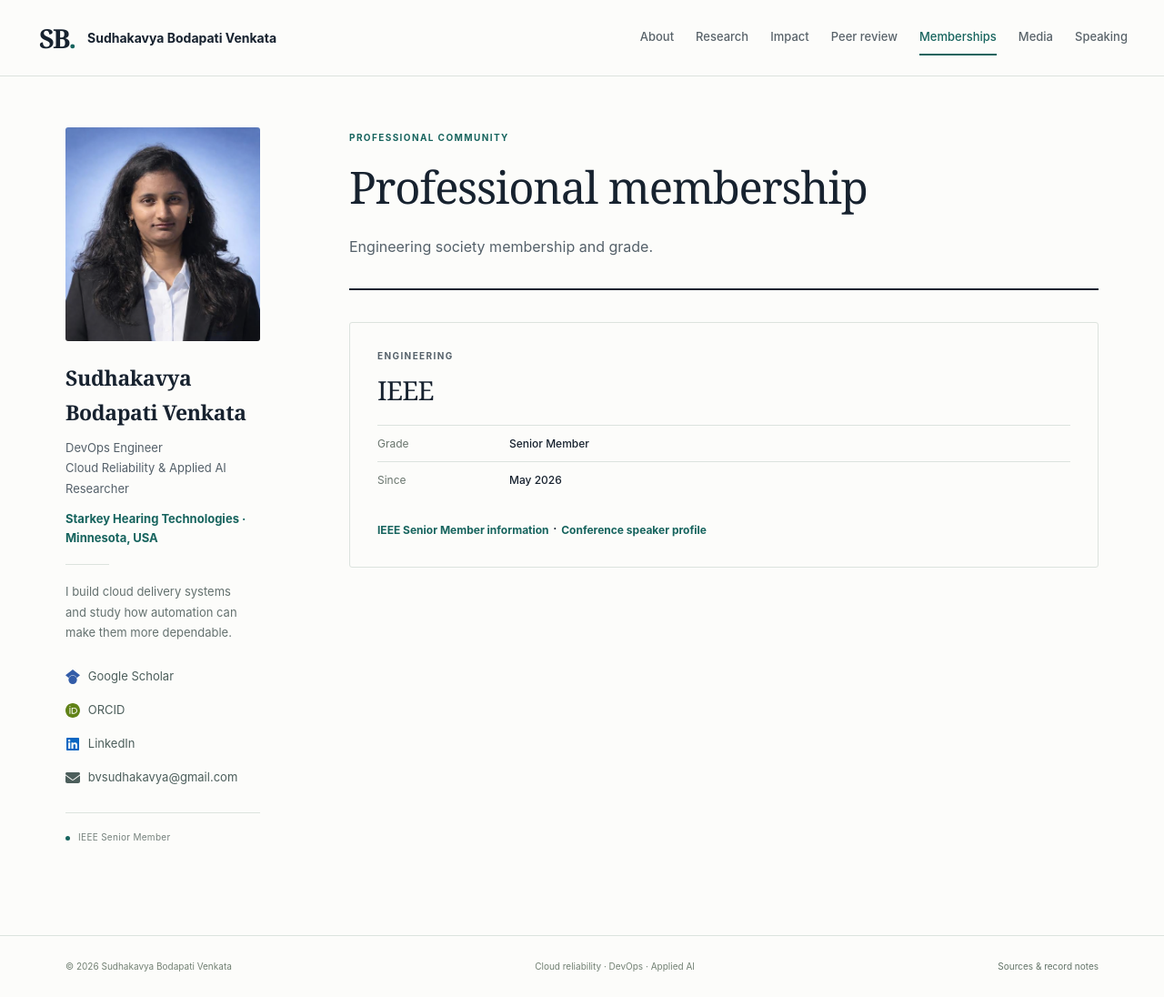
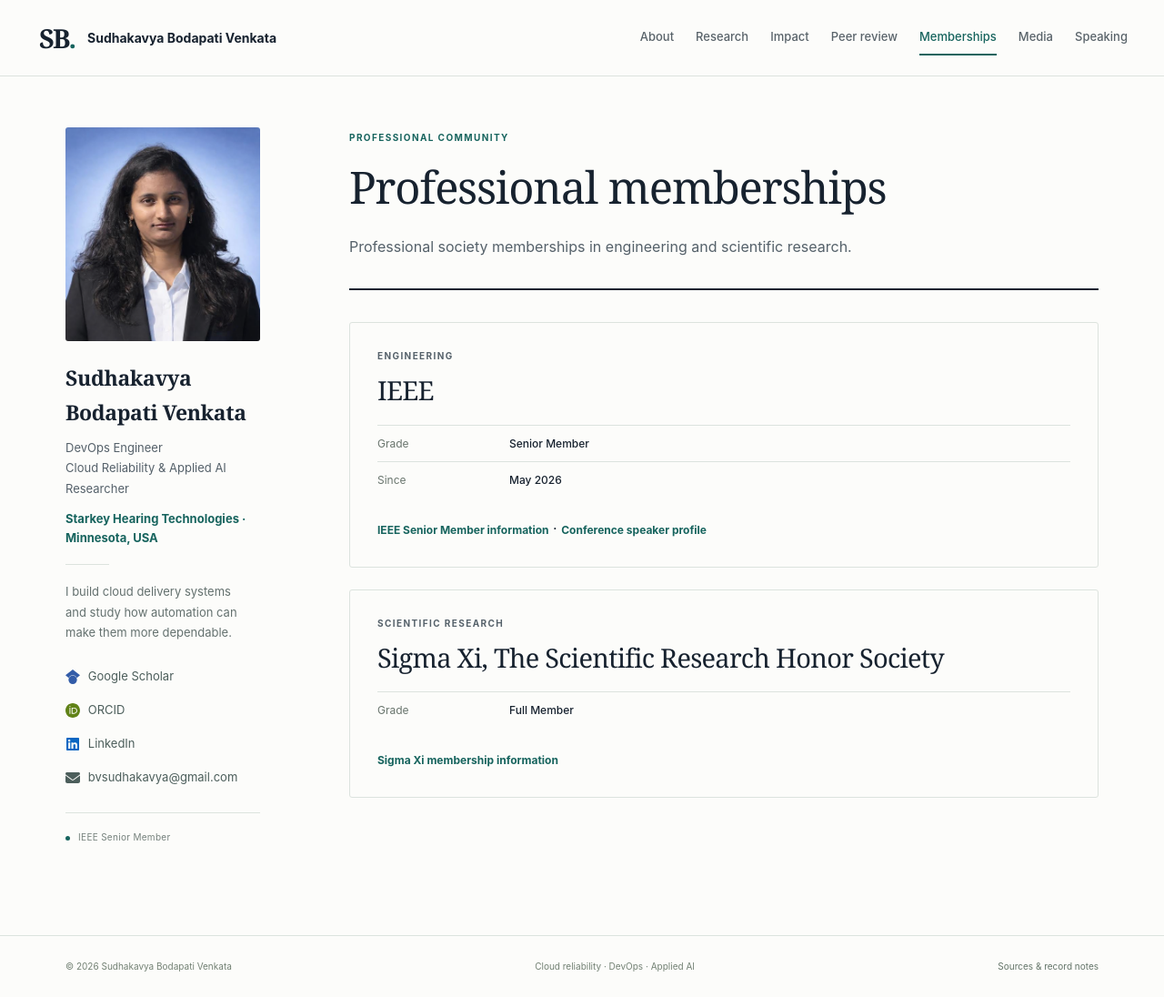
Before and after one commit to sudhakavya/sudhakavyabodapati, a Jekyll site: the page memberships.html, which Jekyll copies as it is, in a window 1280 px wide and 1096 px high. Shown: the whole window at 91% size. Built offline with Jekyll 4.4.1, drawn with Linux system fonts in a browser that asks for light colours.

Commit message:
Add Sigma Xi Full Member to portfolio

```diff
--- a/index.html
+++ b/index.html
@@ -81,7 +81,7 @@
   <div class="evidence-index"><a href="./publications.html"><div><h3>Scholarly publications</h3><p>Work on Azure automation, AI-assisted incident response, and hearing technology.</p></div><span class="index-arrow" aria-hidden="true">↗</span></a>
 <a href="./citation-impact.html"><div><h3>Research impact</h3><p>Citation metrics and public researcher profiles.</p></div><span class="index-arrow" aria-hidden="true">↗</span></a>
 <a href="./peer-review.html"><div><h3>Peer review &amp; service</h3><p>Journal and conference reviewing, session chair work, and technical judging.</p></div><span class="index-arrow" aria-hidden="true">↗</span></a>
-<a href="./memberships.html"><div><h3>Professional membership</h3><p>IEEE Senior Member.</p></div><span class="index-arrow" aria-hidden="true">↗</span></a>
+<a href="./memberships.html"><div><h3>Professional memberships</h3><p>IEEE Senior Member and Sigma Xi Full Member.</p></div><span class="index-arrow" aria-hidden="true">↗</span></a>
 <a href="./media.html"><div><h3>Media &amp; research mentions</h3><p>Expert commentary and third-party discussion of published research.</p></div><span class="index-arrow" aria-hidden="true">↗</span></a>
 <a href="./speaking.html"><div><h3>Invited speaking</h3><p>Keynote and invited conference talks on reliable AI systems.</p></div><span class="index-arrow" aria-hidden="true">↗</span></a>
 <a href="./engineering.html"><div><h3>Engineering experience</h3><p>Selected DevOps projects at Starkey Hearing Technologies.</p></div><span class="index-arrow" aria-hidden="true">↗</span></a>
--- a/memberships.html
+++ b/memberships.html
@@ -3,10 +3,10 @@
 <head>
   <meta charset="utf-8">
   <meta name="viewport" content="width=device-width,initial-scale=1">
-  <title>Professional membership | Sudhakavya Bodapati Venkata</title>
-  <meta name="description" content="IEEE Senior Member grade dating to May 2026.">
-  <meta property="og:title" content="Professional membership | Sudhakavya Bodapati Venkata">
-  <meta property="og:description" content="IEEE Senior Member grade dating to May 2026.">
+  <title>Professional memberships | Sudhakavya Bodapati Venkata</title>
+  <meta name="description" content="IEEE Senior Member and Full Member of Sigma Xi, The Scientific Research Honor Society.">
+  <meta property="og:title" content="Professional memberships | Sudhakavya Bodapati Venkata">
+  <meta property="og:description" content="IEEE Senior Member and Full Member of Sigma Xi, The Scientific Research Honor Society.">
   <meta property="og:type" content="website">
   <meta property="og:url" content="https://sudhakavya.github.io/sudhakavyabodapati/memberships.html">
   <meta property="og:image" content="https://sudhakavya.github.io/sudhakavyabodapati/images/profile.png">
@@ -53,8 +53,8 @@
     <main id="main" tabindex="-1">
 <header class="page-heading">
   <p class="eyebrow">Professional community</p>
-  <h1>Professional membership</h1>
-  <p class="intro">Engineering society membership and grade.</p>
+  <h1>Professional memberships</h1>
+  <p class="intro">Professional society memberships in engineering and scientific research.</p>
 </header>
 <article class="evidence-card">
   <p class="eyebrow">Engineering</p>
@@ -62,6 +62,12 @@
   <dl class="facts"><div><dt>Grade</dt><dd>Senior Member</dd></div><div><dt>Since</dt><dd>May 2026</dd></div></dl>
   <a class="text-link" href="https://www.ieee.org/membership/senior/" target="_blank" rel="noopener noreferrer">IEEE Senior Member information</a> · <a class="text-link" href="https://scrs.in/conference/icst2026/speaker/talk/23165" target="_blank" rel="noopener noreferrer">Conference speaker profile</a>
 </article>
+<article class="evidence-card">
+  <p class="eyebrow">Scientific research</p>
+  <h2>Sigma Xi, The Scientific Research Honor Society</h2>
+  <dl class="facts"><div><dt>Grade</dt><dd>Full Member</dd></div></dl>
+  <a class="text-link" href="https://www.sigmaxi.org/members" target="_blank" rel="noopener noreferrer">Sigma Xi membership information</a>
+</article>
     </main>
   </div>
   <footer><div><span>© 2026 Sudhakavya Bodapati Venkata</span><span>Cloud reliability · DevOps · Applied AI</span><a href="./sources.html">Sources &amp; record notes</a></div></footer>
```
